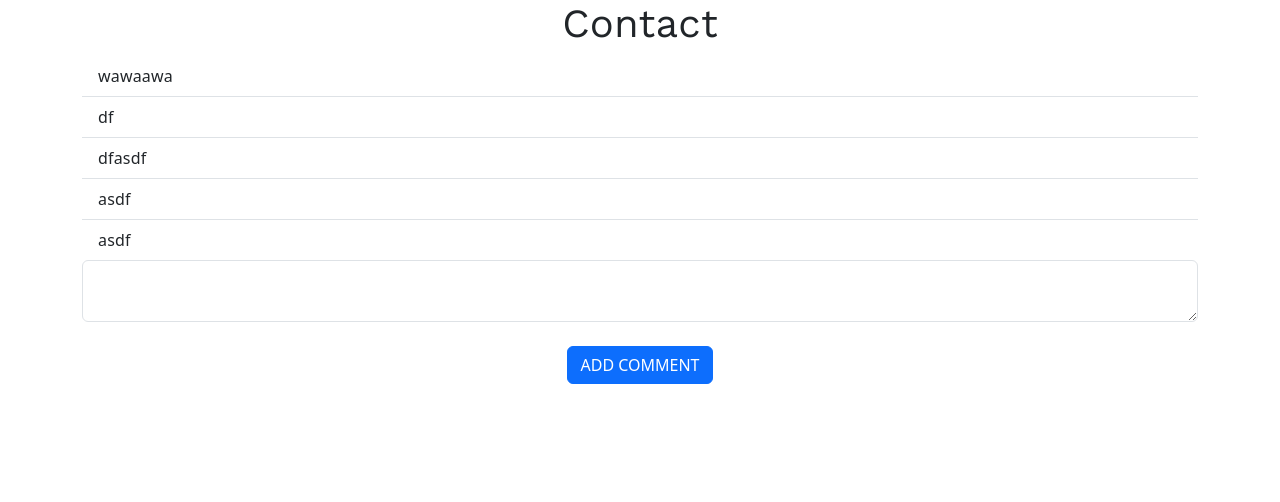
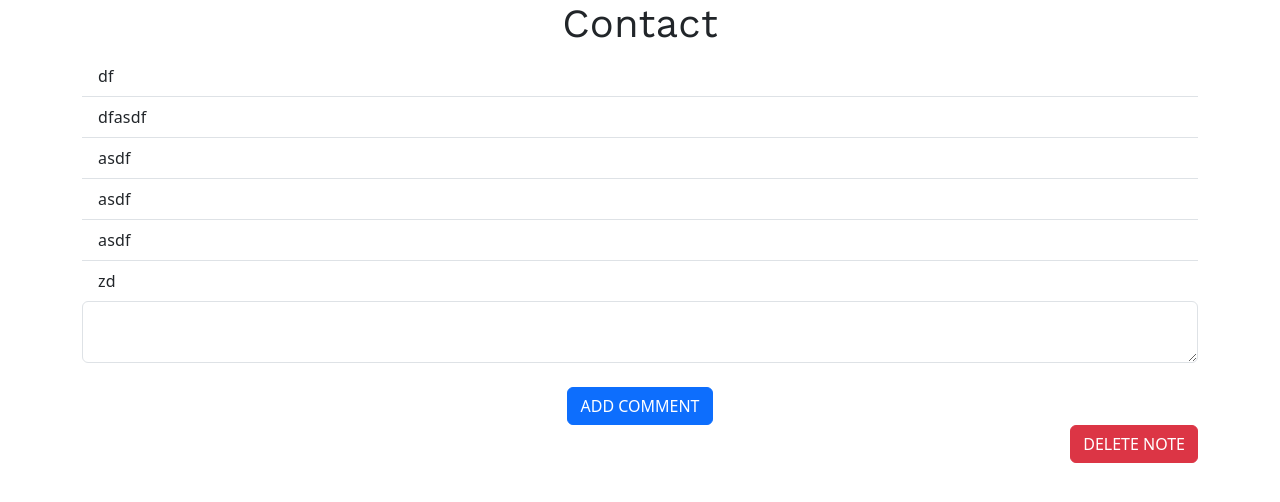
Before and after one commit to KiwiBoi2/Jpop, a Flask app: page /contact in a window 1280 px wide. Shown: the part 77-579 px from the top of the page. Run offline with Flask 3, Linux system fonts and the light colour scheme; the first user in the database is signed in; some libraries are stand-ins or nearby versions.

Commit message:
note deletion with javascript works

```diff
--- a/website/templates/contact.html
+++ b/website/templates/contact.html
@@ -20,5 +20,26 @@
     </div>
 </form>
 
+    <div align="right">
+        <button class="btn btn-danger" type="submit" id="delete">Delete Note</button>
+    </div>
 
+<script>
+    document.getElementById('delete').addEventListener('click', function(event) {
+        event.preventDefault();
+        const noteId = ;
+        fetch(`/delete-note/${noteId}`, {
+            method: 'POST',
+            headers: {
+                'Content-Type': 'application/json'
+            }
+        }).then(response => {
+            if (response.ok) {
+                window.location.reload();
+            } else {
+                alert('Failed to delete note.');
+            }
+        });
+    });
+</script>
 {% endblock %}
--- a/website/views.py
+++ b/website/views.py
@@ -35,7 +35,6 @@ def songs():
 @views.route("/contact", methods=["POST", "GET", "DELETE"])
 @login_required
 def contact():
-    # Post note route
     if request.method == "POST":
         note = request.form.get("note")
         if len(note) < 1:
@@ -45,15 +44,17 @@ def contact():
             db.session.add(new_note)
             db.session.commit()
             flash("Comment Added!", category="success")
-    # Delete note route
-    if request.method == "DELETE":
-        note=Note.query.get(id)
-        if note and note.user_id == current_user.id:
-            db.session.delete(note)
-            db.session.commit()
-            flash("Comment deleted!", category="success")
-        else:
-            flash("You do not have permission to delete this comment.", category="error")
-
 
     return render_template("contact.html", user=current_user)
+
+@views.route("/delete-note/<int:note_id>", methods=["POST"])
+@login_required
+def delete_note(note_id):
+    note=Note.query.get(note_id)
+    if note and note.user_id == current_user.id:
+        db.session.delete(note)
+        db.session.commit()
+        flash("Comment deleted!", category="success")
+    else:
+        flash("You do not have permission to delete this comment.", category="error")
+    return redirect(url_for("views.contact"))
```
Also changed, not shown: instance/database.db.
